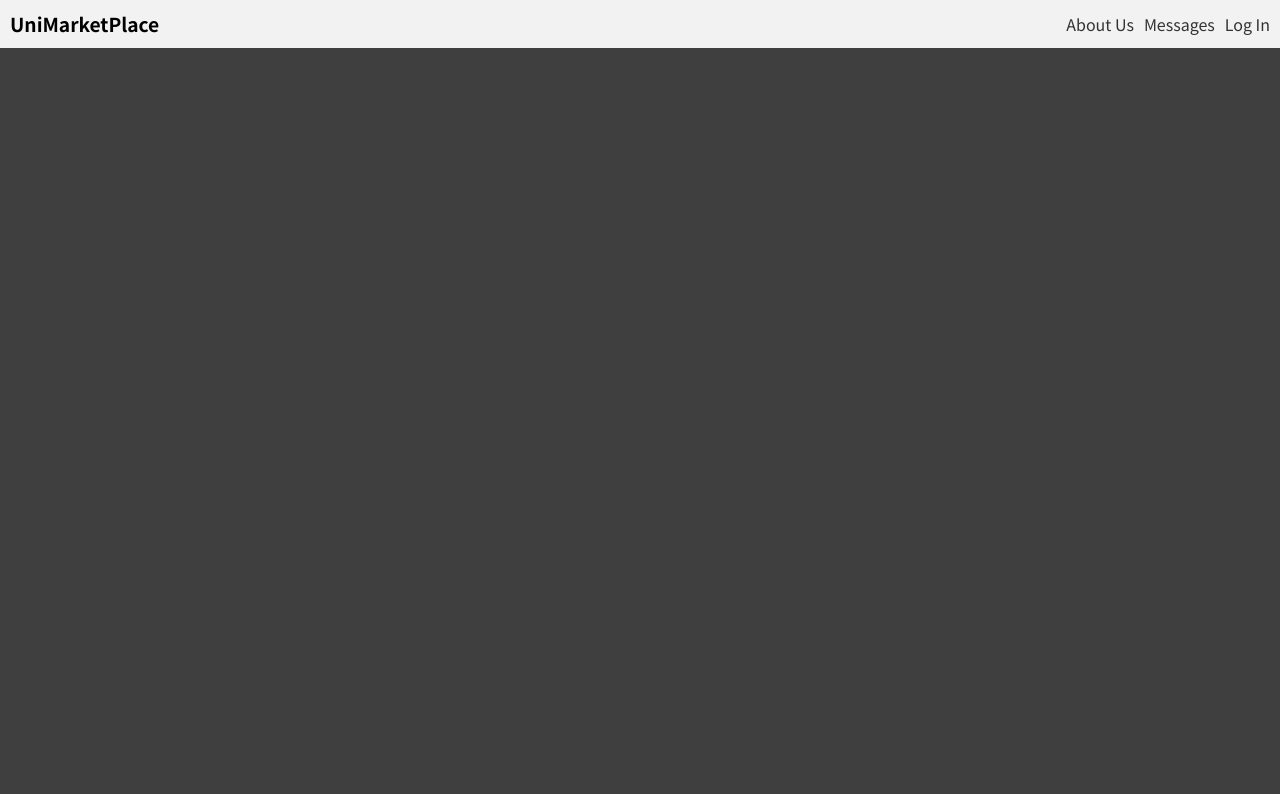
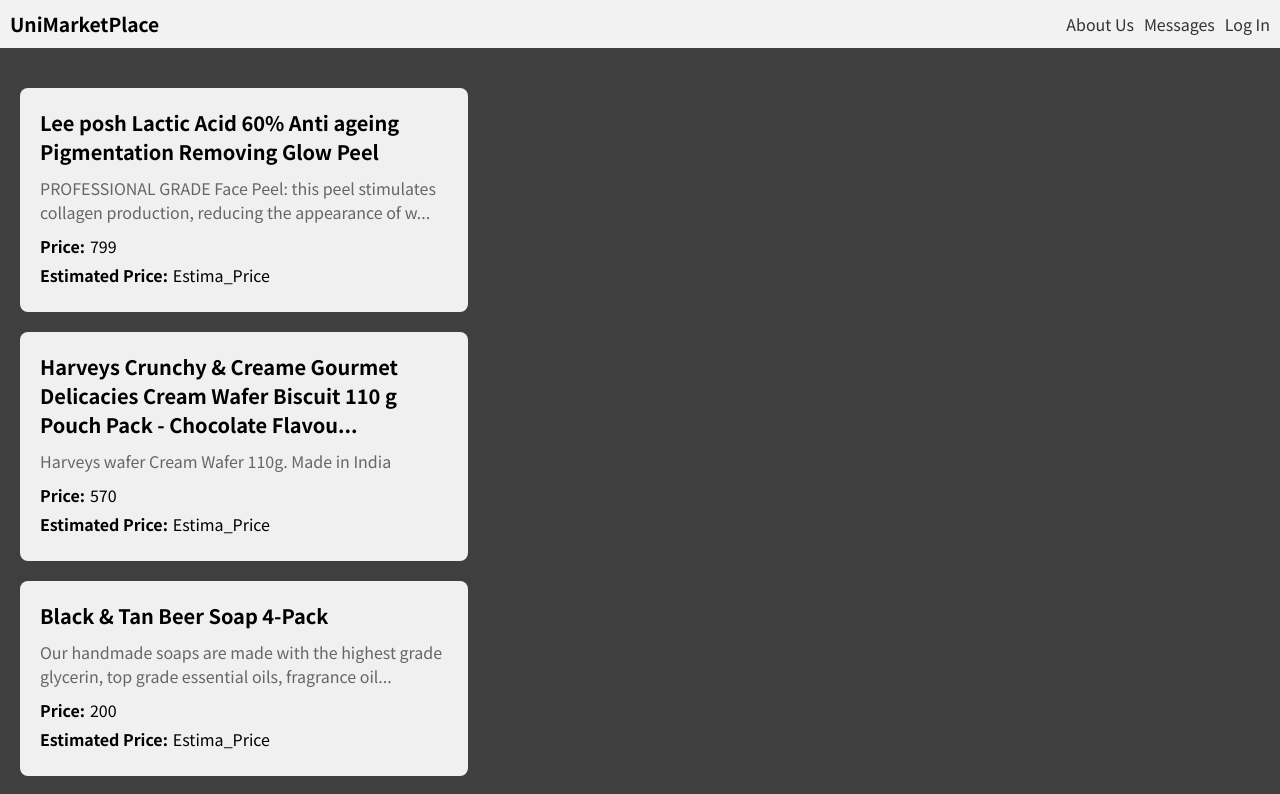
Before and after one commit to rxn233/unimarketplace, a React (Create React App) app: page / in a window 1280 px wide. Shown: the top 794 px of the page. Built offline with nearby package versions, Linux system fonts and the light colour scheme; the HTML template or start-up script is replaced by a standard one.

Commit message:
Productbox layout

```diff
--- a/src/App.js
+++ b/src/App.js
@@ -1,9 +1,61 @@
 import HomePage from "./components/HomePage/HomePage";
+
+const products = [
+  {
+    product_id: 1,
+    product_name:
+      "Lee posh Lactic Acid 60% Anti ageing Pigmentation Removing Glow Peel",
+    product_category: "Skin Care",
+    product_description:
+      "PROFESSIONAL GRADE Face Peel: this peel stimulates collagen production, reducing the appearance of w...",
+    product_price: 799,
+  },
+  {
+    product_id: 2,
+    product_name:
+      "Harveys Crunchy & Creame Gourmet Delicacies Cream Wafer Biscuit 110 g Pouch Pack - Chocolate Flavou...",
+    product_category: "Grocery & Gourmet Foods",
+    product_description: "Harveys wafer Cream Wafer 110g. Made in India",
+    product_price: 570,
+  },
+  {
+    product_id: 3,
+    product_name: "Black & Tan Beer Soap 4-Pack",
+    product_category: "Bath & Shower",
+    product_description:
+      "Our handmade soaps are made with the highest grade glycerin, top grade essential oils, fragrance oil...",
+    product_price: 200,
+  },
+  {
+    product_id: 4,
+    product_name:
+      "Parag Fragrances Ambery Chandan Eau De Perfume 60ml (Unisex) Long Lasting Perfume With Imported Cry...",
+    product_category: "Fragrance",
+    product_description:
+      "Parag Fragrances Ambery Chandan Eau De Perfume is Long Lasting Perfume By Parag Fragrance Which Are ...",
+    product_price: 749,
+  },
+];
+
+const users = [
+  {
+    student_id: 2479333,
+    student_name: "Rohit Nair",
+  },
+  {
+    student_id: 2479334,
+    student_name: "Prashan Srivastava",
+  },
+  {
+    student_id: 2479335,
+    student_name: "Shashank Reddy",
+  },
+];
 
 function App() {
   return (
     <div className="App">
-      <HomePage />
+      <HomePage products={products} />
     </div>
   );
 }
--- /dev/null
+++ b/src/components/HomePage/HomePage.css
@@ -0,0 +1,4 @@
+body {
+  margin: 0;
+  padding: 0;
+}
--- a/src/components/HomePage/HomePage.js
+++ b/src/components/HomePage/HomePage.js
@@ -1,10 +1,16 @@
 import { Fragment } from "react";
 import NavBar from "../NavBar/NavBar";
+import "./HomePage.css";
+import ProductBox from "../ProductBox/ProductBox";
 
 function HomePage(props) {
   return (
     <Fragment>
       <NavBar />
+      <ProductBox products={props.products[0]} />
+      <ProductBox products={props.products[1]} />
+      <ProductBox products={props.products[2]} />
+      <ProductBox products={props.products[3]} />
     </Fragment>
   );
 }
--- a/src/components/NavBar/NavBar.css
+++ b/src/components/NavBar/NavBar.css
@@ -4,6 +4,7 @@
   align-items: center;
   background-color: #f2f2f2;
   padding: 10px;
+  margin-bottom: 40px;
 }
 
 .company-name {
--- /dev/null
+++ b/src/components/ProductBox/ProductBox.css
@@ -0,0 +1,35 @@
+.product-box {
+  background-color: #f0f0f0;
+  padding: 20px;
+  margin-bottom: 20px;
+  border-radius: 8px;
+  width: 35%;
+  margin-left: 20px;
+}
+
+.product-name {
+  margin-top: 0;
+  margin-bottom: 10px;
+  font-size: 20px;
+}
+
+.product-description {
+  margin-top: 0;
+  margin-bottom: 10px;
+  color: #666;
+}
+
+.price-container {
+  display: flex;
+  align-items: center;
+  margin-bottom: 5px;
+}
+
+.price-label {
+  font-weight: bold;
+}
+
+.product-price,
+.product-estimated-price {
+  margin-left: 5px;
+}
--- /dev/null
+++ b/src/components/ProductBox/ProductBox.js
@@ -0,0 +1,25 @@
+import { Fragment } from "react";
+import "./ProductBox.css";
+
+function ProductBox(props) {
+  return (
+    <Fragment>
+      <div className="product-box">
+        <h3 className="product-name">{props.products.product_name}</h3>
+        <p className="product-description">
+          {props.products.product_description}
+        </p>
+        <div className="price-container">
+          <span className="price-label">Price: </span>
+          <span className="product-price">{props.products.product_price}</span>
+        </div>
+        <div className="price-container">
+          <span className="price-label">Estimated Price: </span>
+          <span className="product-estimated-price">Estima_Price</span>
+        </div>
+      </div>
+    </Fragment>
+  );
+}
+
+export default ProductBox;
```
